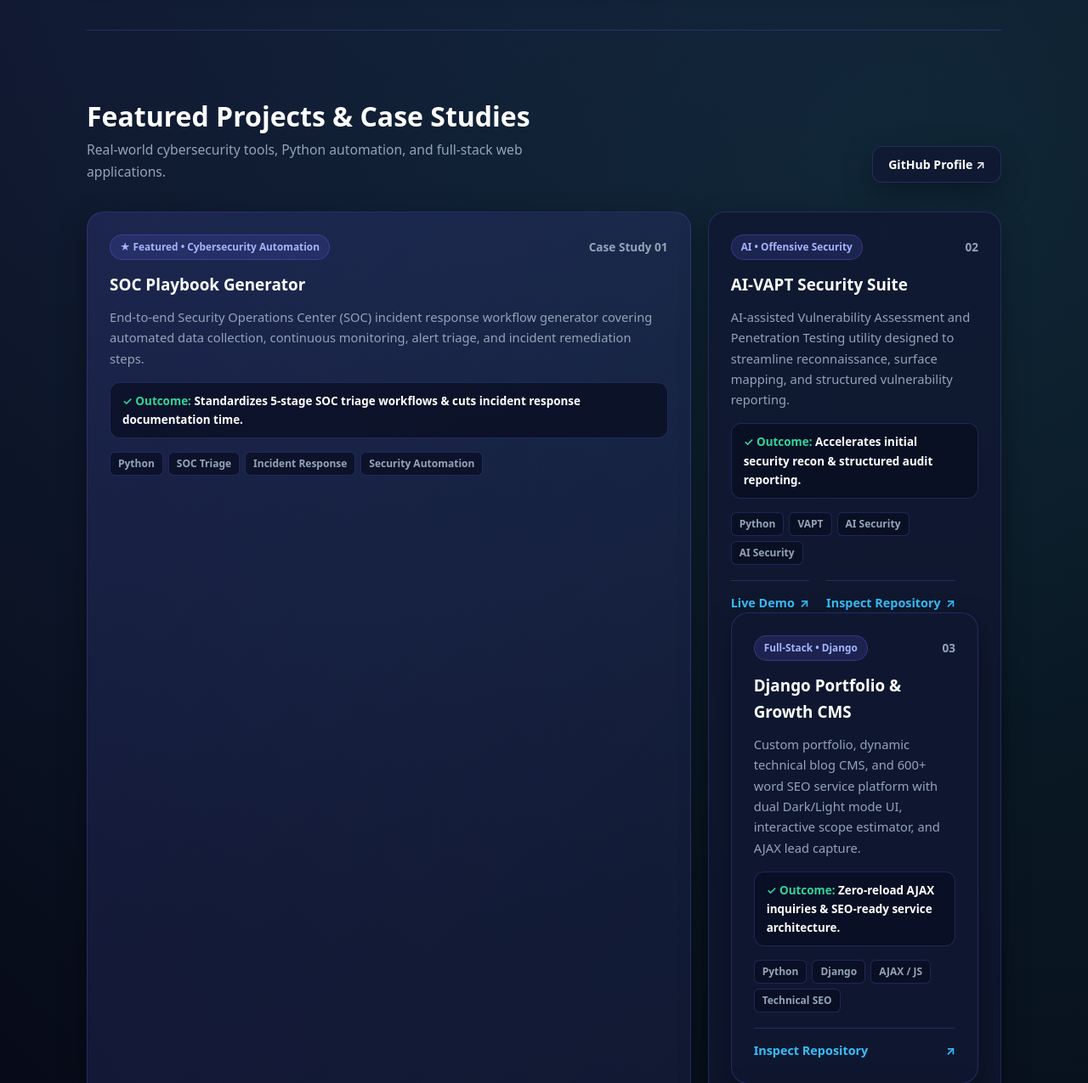
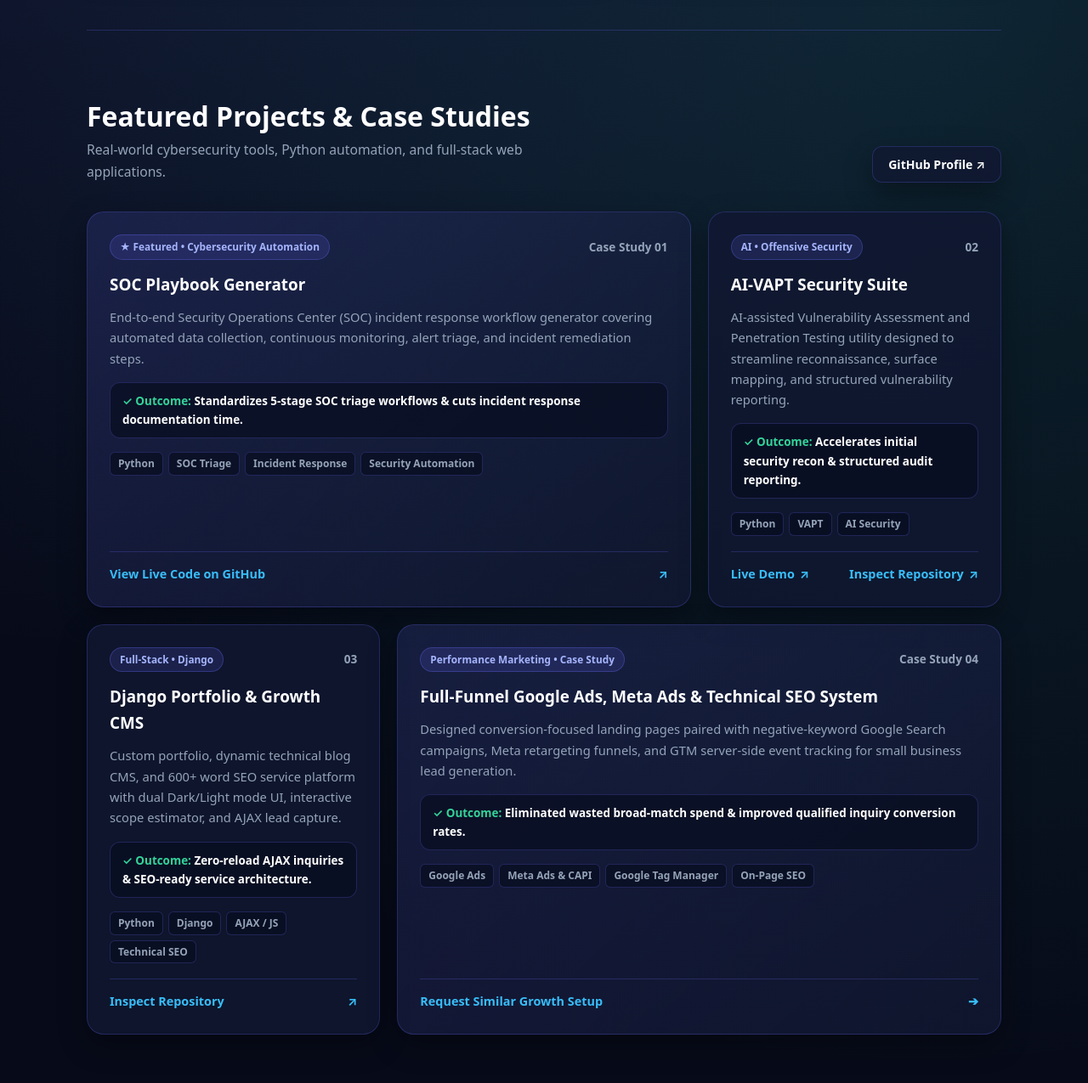
Before and after one commit to yadavhimanshu11358-ui/himanshu-yadav, a Django app: page / in a window 1280 px wide. Shown: the part 1229-2504 px from the top of the page at 85% size. Run offline with Django 5.2, Linux system fonts and the light colour scheme.

Commit message:
Fix CSS box-sizing and AI_VPAN project card alignment

```diff
--- a/blog/templates/blog/home.html
+++ b/blog/templates/blog/home.html
@@ -231,6 +231,15 @@
       font-size: 0.75rem; padding: 3px 9px; border-radius: 6px;
       background: var(--tile-bg); border: 1px solid var(--border); color: var(--muted); font-weight: 600;
     }
+    .proj-links-row {
+      display: flex; align-items: center; justify-content: space-between; gap: 14px; flex-wrap: wrap;
+      padding-top: 14px; border-top: 1px solid var(--border);
+    }
+    .proj-links-row a {
+      display: inline-flex; align-items: center; gap: 6px;
+      color: var(--link-color); text-decoration: none; font-weight: 700; font-size: 0.9rem;
+    }
+    .proj-links-row a:hover { color: var(--accent2); }
 
     /* 4. SERVICES 3-COLUMN INTERACTIVE GRID */
     .filter-bar { display: flex; flex-wrap: wrap; gap: 8px; }
@@ -550,14 +559,14 @@
               <span>Python</span>
               <span>VAPT</span>
               <span>AI Security</span>
-            <span>AI Security</span>
             </div>
-        <div style="display: flex; gap: 20px; flex-wrap: wrap; align-items: center; margin-top: auto;">
-          <a href="https://ai-vpan.vercel.app" target="_blank" rel="noopener noreferrer" class="srv-link" style="width: auto; gap: 6px;">
+          </div>
+          <div class="proj-links-row">
+            <a href="https://ai-vpan.vercel.app" target="_blank" rel="noopener noreferrer">
               <span>Live Demo</span>
               <span>↗</span>
             </a>
-          <a href="https://github.com/yadavhimanshu11358-ui/AI_VPAN" target="_blank" rel="noopener noreferrer" class="srv-link" style="width: auto; gap: 6px;">
+            <a href="https://github.com/yadavhimanshu11358-ui/AI_VPAN" target="_blank" rel="noopener noreferrer">
               <span>Inspect Repository</span>
               <span>↗</span>
             </a>
```
Lines whose indentation alone changed are shown as unchanged.
